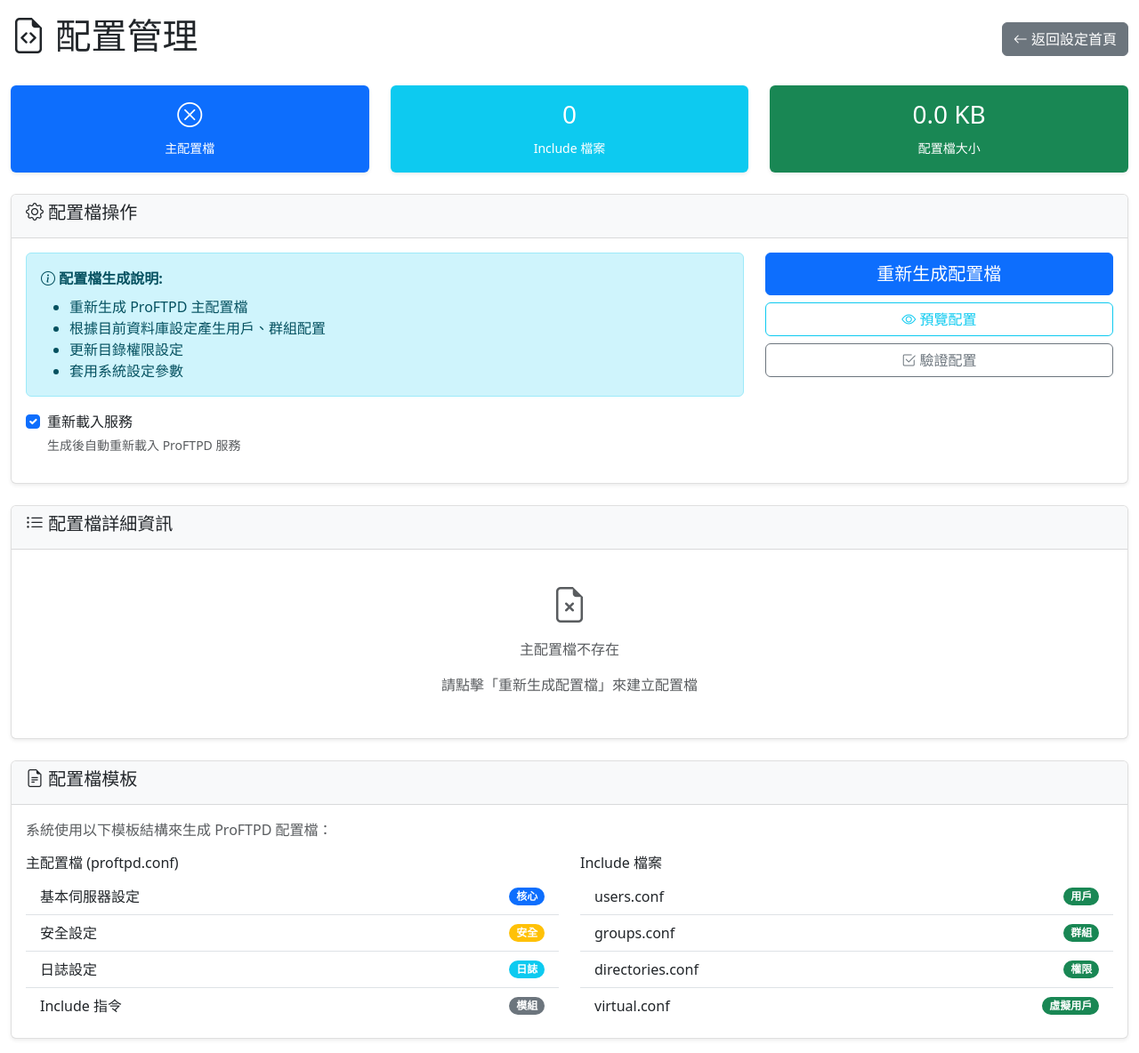
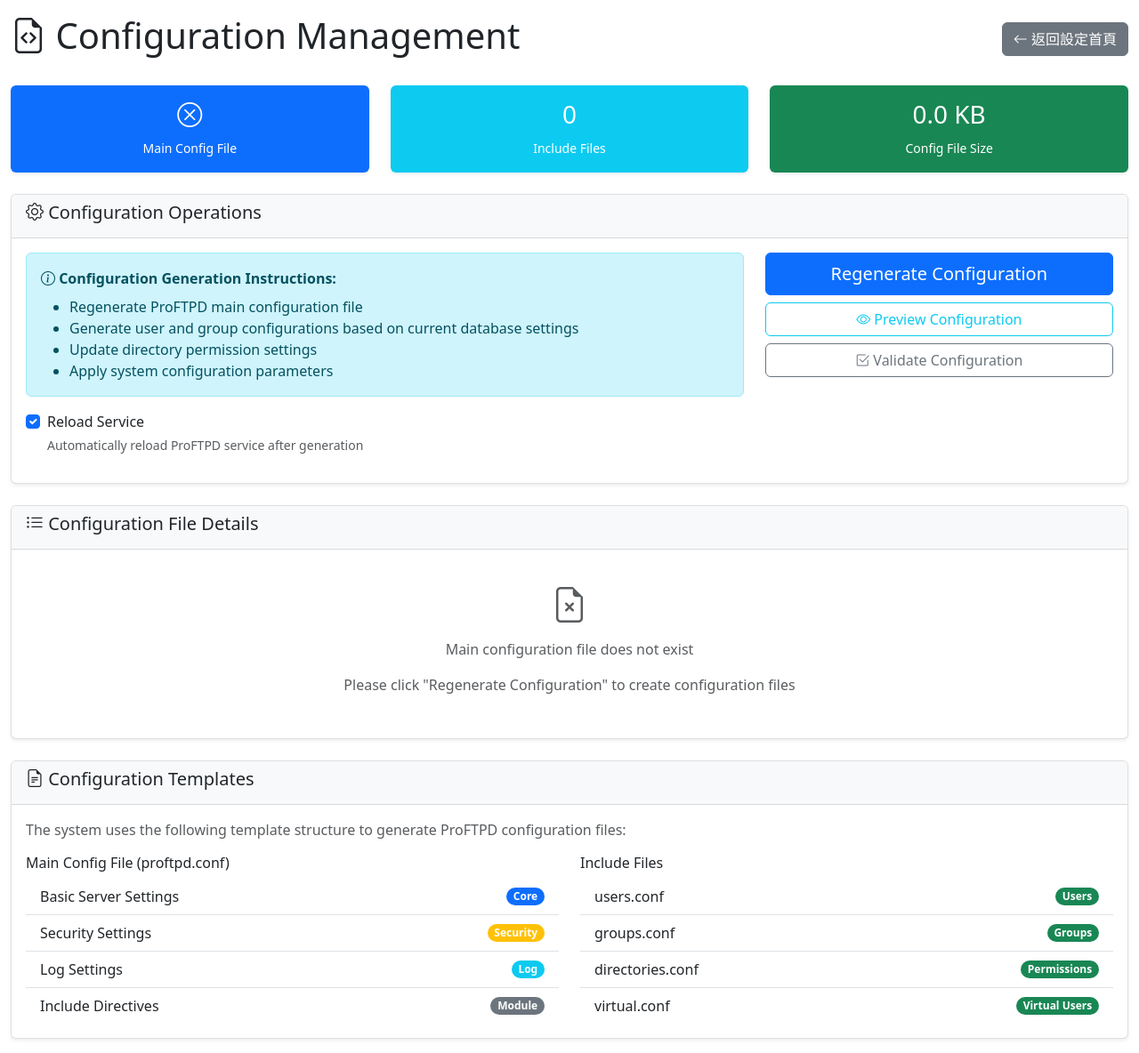
Before and after one commit to bareck/MoniProFtpdAdmin, a Flask app: page /settings/config in a window 1280 px wide. Shown: the part 104-1288 px from the top of the page at 89% size. Run offline with Flask 3, Linux system fonts and the light colour scheme; a user stored in the database is signed in; some libraries are stand-ins or nearby versions.

Commit message:
fix: Add English translations for /settings/config page
- Replace hardcoded Chinese text with translation keys in config.html template
- Update ConfigGenerateForm to use lazy_gettext for form field labels
- Add comprehensive English translations for configuration management
- Include translations for all UI elements, buttons, alerts, and JavaScript messages
- Update routes.py flash messages to use translation functions
- Compile translation files to generate updated .mo files

🤖 Generated with [Claude Code](https://claude.ai/code)

Co-Authored-By: Claude <noreply@anthropic.com>

```diff
--- a/app/settings/forms.py
+++ b/app/settings/forms.py
@@ -97,9 +97,9 @@ class BackupRestoreForm(FlaskForm):
 class ConfigGenerateForm(FlaskForm):
     """配置生成表單"""
 
-    generate_config = SubmitField('重新生成配置檔')
-    reload_service = BooleanField('重新載入服務',
-                                 description='生成後自動重新載入 ProFTPD 服務',
+    generate_config = SubmitField(_l('Regenerate Configuration'))
+    reload_service = BooleanField(_l('Reload Service'),
+                                 description=_l('Automatically reload ProFTPD service after generation'),
                                  default=True)
 
 class AdminPasswordForm(FlaskForm):
--- a/app/settings/routes.py
+++ b/app/settings/routes.py
@@ -1,5 +1,6 @@
 from flask import render_template, request, flash, redirect, url_for, jsonify, current_app, send_file
 from flask_login import login_required, current_user
+from flask_babel import gettext as _
 from werkzeug.security import check_password_hash, generate_password_hash
 from datetime import datetime
 import os
@@ -185,18 +186,18 @@ def config_management():
             config_generator = ProFTPDConfigGenerator()
             success, message = config_generator.write_dynamic_config()
             if success:
-                flash('ProFTPD 配置檔已重新生成', 'success')
+                flash(_('ProFTPD configuration files have been regenerated'), 'success')
 
                 if config_form.reload_service.data:
                     result = reload_proftpd_service()
                     if result:
-                        flash('ProFTPD 服務已重新載入', 'success')
+                        flash(_('ProFTPD service has been reloaded'), 'success')
                     else:
-                        flash('ProFTPD 服務重新載入失敗', 'warning')
+                        flash(_('ProFTPD service reload failed'), 'warning')
             else:
-                flash('配置檔生成失敗', 'error')
+                flash(_('Configuration file generation failed'), 'error')
         except Exception as e:
-            flash(f'配置檔操作失敗: {str(e)}', 'error')
+            flash(_('Configuration operation failed:') + f' {str(e)}', 'error')
 
     # 獲取配置檔狀態
     config_status = get_config_status()
--- a/app/templates/settings/config.html
+++ b/app/templates/settings/config.html
@@ -1,13 +1,13 @@
 {% extends "base.html" %}
 
-{% block title %}配置管理 - ProFTPD 管理系統{% endblock %}
+{% block title %}{{ _('Configuration Management') }} - {{ _('ProFTPD Management System') }}{% endblock %}
 
 {% block content %}
 <div class="d-flex justify-content-between align-items-center mb-4">
-    <h1><i class="bi bi-file-earmark-code"></i> 配置管理</h1>
+    <h1><i class="bi bi-file-earmark-code"></i> {{ _('Configuration Management') }}</h1>
     <div class="btn-group" role="group">
         <a href="{{ url_for('settings.index') }}" class="btn btn-secondary">
-            <i class="bi bi-arrow-left"></i> 返回設定首頁
+            <i class="bi bi-arrow-left"></i> {{ _('返回設定首頁') }}
         </a>
     </div>
 </div>
@@ -24,7 +24,7 @@
                     <i class="bi bi-x-circle"></i>
                     {% endif %}
                 </h3>
-                <small>主配置檔</small>
+                <small>{{ _('Main Config File') }}</small>
             </div>
         </div>
     </div>
@@ -32,7 +32,7 @@
         <div class="card bg-info text-white">
             <div class="card-body text-center">
                 <h3>{{ config_status.include_files|length }}</h3>
-                <small>Include 檔案</small>
+                <small>{{ _('Include Files') }}</small>
             </div>
         </div>
     </div>
@@ -40,7 +40,7 @@
         <div class="card bg-success text-white">
             <div class="card-body text-center">
                 <h3>{{ "%.1f"|format(config_status.main_config_size / 1024) }} KB</h3>
-                <small>配置檔大小</small>
+                <small>{{ _('Config File Size') }}</small>
             </div>
         </div>
     </div>
@@ -49,7 +49,7 @@
 <!-- 配置檔操作 -->
 <div class="card mb-4">
     <div class="card-header">
-        <h5><i class="bi bi-gear"></i> 配置檔操作</h5>
+        <h5><i class="bi bi-gear"></i> {{ _('Configuration Operations') }}</h5>
     </div>
     <div class="card-body">
         <form method="POST">
@@ -59,12 +59,12 @@
                 <div class="col-md-8">
                     <div class="alert alert-info">
                         <i class="bi bi-info-circle"></i>
-                        <strong>配置檔生成說明:</strong>
+                        <strong>{{ _('Configuration Generation Instructions:') }}</strong>
                         <ul class="mb-0 mt-2">
-                            <li>重新生成 ProFTPD 主配置檔</li>
-                            <li>根據目前資料庫設定產生用戶、群組配置</li>
-                            <li>更新目錄權限設定</li>
-                            <li>套用系統設定參數</li>
+                            <li>{{ _('Regenerate ProFTPD main configuration file') }}</li>
+                            <li>{{ _('Generate user and group configurations based on current database settings') }}</li>
+                            <li>{{ _('Update directory permission settings') }}</li>
+                            <li>{{ _('Apply system configuration parameters') }}</li>
                         </ul>
                     </div>
 
@@ -84,13 +84,13 @@
 
                     <div class="d-grid mt-2">
                         <button type="button" class="btn btn-outline-info" onclick="previewConfig()">
-                            <i class="bi bi-eye"></i> 預覽配置
+                            <i class="bi bi-eye"></i> {{ _('Preview Configuration') }}
                         </button>
                     </div>
 
                     <div class="d-grid mt-2">
                         <button type="button" class="btn btn-outline-secondary" onclick="validateConfig()">
-                            <i class="bi bi-check2-square"></i> 驗證配置
+                            <i class="bi bi-check2-square"></i> {{ _('Validate Configuration') }}
                         </button>
                     </div>
                 </div>
@@ -102,33 +102,33 @@
 <!-- 配置檔詳細資訊 -->
 <div class="card mb-4">
     <div class="card-header">
-        <h5><i class="bi bi-list-ul"></i> 配置檔詳細資訊</h5>
+        <h5><i class="bi bi-list-ul"></i> {{ _('Configuration File Details') }}</h5>
     </div>
     <div class="card-body">
         {% if config_status.main_config_exists %}
         <div class="table-responsive">
             <table class="table">
                 <tr>
-                    <th>主配置檔</th>
+                    <th>{{ _('Main Config File') }}</th>
                     <td><code>{{ config_status.main_config_path }}</code></td>
                     <td>{{ "%.1f"|format(config_status.main_config_size / 1024) }} KB</td>
                     <td>{{ config_status.main_config_modified.strftime('%Y-%m-%d %H:%M:%S') if config_status.main_config_modified else 'N/A' }}</td>
                     <td>
                         <button type="button" class="btn btn-outline-primary btn-sm" onclick="viewConfigFile('main')">
-                            <i class="bi bi-eye"></i> 檢視
+                            <i class="bi bi-eye"></i> {{ _('View') }}
                         </button>
                     </td>
                 </tr>
 
                 {% for include_file in config_status.include_files %}
                 <tr>
-                    <td>Include 檔案</td>
+                    <td>{{ _('Include Files') }}</td>
                     <td><code>{{ include_file.name }}</code></td>
                     <td>{{ "%.1f"|format(include_file.size / 1024) }} KB</td>
                     <td>{{ include_file.modified.strftime('%Y-%m-%d %H:%M:%S') }}</td>
                     <td>
                         <button type="button" class="btn btn-outline-primary btn-sm" onclick="viewConfigFile('{{ include_file.name }}')">
-                            <i class="bi bi-eye"></i> 檢視
+                            <i class="bi bi-eye"></i> {{ _('View') }}
                         </button>
                     </td>
                 </tr>
@@ -138,8 +138,8 @@
         {% else %}
         <div class="text-center py-3">
             <i class="bi bi-file-earmark-x fs-1 text-muted"></i>
-            <p class="text-muted mt-2">主配置檔不存在</p>
-            <p class="text-muted">請點擊「重新生成配置檔」來建立配置檔</p>
+            <p class="text-muted mt-2">{{ _('Main configuration file does not exist') }}</p>
+            <p class="text-muted">{{ _('Please click "Regenerate Configuration" to create configuration files') }}</p>
         </div>
         {% endif %}
     </div>
@@ -148,52 +148,52 @@
 <!-- 配置檔模板 -->
 <div class="card">
     <div class="card-header">
-        <h5><i class="bi bi-file-earmark-text"></i> 配置檔模板</h5>
+        <h5><i class="bi bi-file-earmark-text"></i> {{ _('Configuration Templates') }}</h5>
     </div>
     <div class="card-body">
-        <p class="text-muted">系統使用以下模板結構來生成 ProFTPD 配置檔：</p>
+        <p class="text-muted">{{ _('The system uses the following template structure to generate ProFTPD configuration files:') }}</p>
 
         <div class="row">
             <div class="col-md-6">
-                <h6>主配置檔 (proftpd.conf)</h6>
+                <h6>{{ _('Main Config File') }} (proftpd.conf)</h6>
                 <ul class="list-group list-group-flush">
                     <li class="list-group-item d-flex justify-content-between align-items-center">
-                        基本伺服器設定
-                        <span class="badge bg-primary rounded-pill">核心</span>
+                        {{ _('Basic Server Settings') }}
+                        <span class="badge bg-primary rounded-pill">{{ _('Core') }}</span>
                     </li>
                     <li class="list-group-item d-flex justify-content-between align-items-center">
-                        安全設定
-                        <span class="badge bg-warning rounded-pill">安全</span>
+                        {{ _('Security Settings') }}
+                        <span class="badge bg-warning rounded-pill">{{ _('Security') }}</span>
                     </li>
                     <li class="list-group-item d-flex justify-content-between align-items-center">
-                        日誌設定
-                        <span class="badge bg-info rounded-pill">日誌</span>
+                        {{ _('Log Settings') }}
+                        <span class="badge bg-info rounded-pill">{{ _('Log') }}</span>
                     </li>
                     <li class="list-group-item d-flex justify-content-between align-items-center">
-                        Include 指令
-                        <span class="badge bg-secondary rounded-pill">模組</span>
+                        {{ _('Include Directives') }}
+                        <span class="badge bg-secondary rounded-pill">{{ _('Module') }}</span>
                     </li>
                 </ul>
             </div>
 
             <div class="col-md-6">
-                <h6>Include 檔案</h6>
+                <h6>{{ _('Include Files') }}</h6>
                 <ul class="list-group list-group-flush">
                     <li class="list-group-item d-flex justify-content-between align-items-center">
                         users.conf
-                        <span class="badge bg-success rounded-pill">用戶</span>
+                        <span class="badge bg-success rounded-pill">{{ _('Users') }}</span>
                     </li>
                     <li class="list-group-item d-flex justify-content-between align-items-center">
                         groups.conf
-                        <span class="badge bg-success rounded-pill">群組</span>
+                        <span class="badge bg-success rounded-pill">{{ _('Groups') }}</span>
                     </li>
                     <li class="list-group-item d-flex justify-content-between align-items-center">
                         directories.conf
-                        <span class="badge bg-success rounded-pill">權限</span>
+                        <span class="badge bg-success rounded-pill">{{ _('Permissions') }}</span>
                     </li>
                     <li class="list-group-item d-flex justify-content-between align-items-center">
                         virtual.conf
-                        <span class="badge bg-success rounded-pill">虛擬用戶</span>
+                        <span class="badge bg-success rounded-pill">{{ _('Virtual Users') }}</span>
                     </li>
                 </ul>
             </div>
@@ -206,7 +206,7 @@
     <div class="modal-dialog modal-xl">
         <div class="modal-content">
             <div class="modal-header">
-                <h5 class="modal-title">配置檔預覽</h5>
+                <h5 class="modal-title">{{ _('Configuration Preview') }}</h5>
                 <button type="button" class="btn-close" data-bs-dismiss="modal"></button>
             </div>
             <div class="modal-body">
@@ -214,17 +214,17 @@
                     <ul class="nav nav-tabs" id="configTabs" role="tablist">
                         <li class="nav-item" role="presentation">
                             <button class="nav-link active" id="main-tab" data-bs-toggle="tab" data-bs-target="#main" type="button">
-                                主配置檔
+                                {{ _('Main Config') }}
                             </button>
                         </li>
                         <li class="nav-item" role="presentation">
                             <button class="nav-link" id="users-tab" data-bs-toggle="tab" data-bs-target="#users" type="button">
-                                用戶配置
+                                {{ _('User Configuration') }}
                             </button>
                         </li>
                         <li class="nav-item" role="presentation">
                             <button class="nav-link" id="directories-tab" data-bs-toggle="tab" data-bs-target="#directories" type="button">
-                                目錄權限
+                                {{ _('Directory Permissions') }}
                             </button>
                         </li>
                     </ul>
@@ -243,9 +243,9 @@
                 </div>
             </div>
             <div class="modal-footer">
-                <button type="button" class="btn btn-secondary" data-bs-dismiss="modal">關閉</button>
+                <button type="button" class="btn btn-secondary" data-bs-dismiss="modal">{{ _('Close') }}</button>
                 <button type="button" class="btn btn-primary" onclick="downloadConfig()">
-                    <i class="bi bi-download"></i> 下載配置
+                    <i class="bi bi-download"></i> {{ _('Download Configuration') }}
                 </button>
             </div>
         </div>
@@ -257,14 +257,14 @@
     <div class="modal-dialog modal-lg">
         <div class="modal-content">
             <div class="modal-header">
-                <h5 class="modal-title" id="config-view-title">配置檔檢視</h5>
+                <h5 class="modal-title" id="config-view-title">{{ _('Configuration File View') }}</h5>
                 <button type="button" class="btn-close" data-bs-dismiss="modal"></button>
             </div>
             <div class="modal-body">
                 <pre id="config-view-content" class="bg-light p-3" style="max-height: 500px; overflow-y: auto;"></pre>
             </div>
             <div class="modal-footer">
-                <button type="button" class="btn btn-secondary" data-bs-dismiss="modal">關閉</button>
+                <button type="button" class="btn btn-secondary" data-bs-dismiss="modal">{{ _('Close') }}</button>
             </div>
         </div>
     </div>
@@ -290,14 +290,14 @@ function previewConfig() {
             return response.json();
         })
         .then(data => {
-            document.getElementById('main-config-content').textContent = data.main_config || '無主配置檔內容';
-            document.getElementById('users-config-content').textContent = data.users_config || '無用戶配置內容';
-            document.getElementById('directories-config-content').textContent = data.directories_config || '無目錄權限配置';
+            document.getElementById('main-config-content').textContent = data.main_config || '{{ _('No main configuration content') }}';
+            document.getElementById('users-config-content').textContent = data.users_config || '{{ _('No user configuration content') }}';
+            document.getElementById('directories-config-content').textContent = data.directories_config || '{{ _('No directory permission configuration') }}';
             configPreviewModal.show();
         })
         .catch(error => {
-            console.error('配置預覽失敗:', error);
-            showToast('配置預覽失敗: ' + error.message, 'error');
+            console.error('{{ _('Configuration preview failed:') }}', error);
+            showToast('{{ _('Configuration preview failed:') }} ' + error.message, 'error');
         });
 }
 
@@ -317,20 +317,20 @@ function validateConfig() {
         })
         .then(data => {
             if (data.valid) {
-                showToast('配置檔驗證通過: ' + data.message, 'success');
+                showToast('{{ _('Configuration validation passed:') }} ' + data.message, 'success');
             } else {
-                showToast('配置檔驗證失敗: ' + (data.error || data.message), 'error');
+                showToast('{{ _('Configuration validation failed:') }} ' + (data.error || data.message), 'error');
             }
         })
         .catch(error => {
-            console.error('配置驗證失敗:', error);
-            showToast('配置驗證失敗: ' + error.message, 'error');
+            console.error('{{ _('Configuration validation failed:') }}', error);
+            showToast('{{ _('Configuration validation failed:') }} ' + error.message, 'error');
         });
 }
 
 function viewConfigFile(filename) {
-    document.getElementById('config-view-title').textContent = `配置檔檢視 - ${filename}`;
-    document.getElementById('config-view-content').textContent = '載入中...';
+    document.getElementById('config-view-title').textContent = `{{ _('Configuration File View') }} - ${filename}`;
+    document.getElementById('config-view-content').textContent = '{{ _('Loading...') }}';
     configViewModal.show();
 
     fetch(`{{ url_for("config.view") }}?file=${filename}`)
@@ -339,8 +339,8 @@ function viewConfigFile(filename) {
             document.getElementById('config-view-content').textContent = content;
         })
         .catch(error => {
-            console.error('配置檔載入失敗:', error);
-            document.getElementById('config-view-content').textContent = '配置檔載入失敗';
+            console.error('{{ _('Configuration file loading failed:') }}', error);
+            document.getElementById('config-view-content').textContent = '{{ _('Configuration file loading failed') }}';
         });
 }
 
```
Also changed, not shown: app/translations/en/LC_MESSAGES/messages.po, app/translations/zh_Hant_TW/LC_MESSAGES/messages.po, 2 other files.
